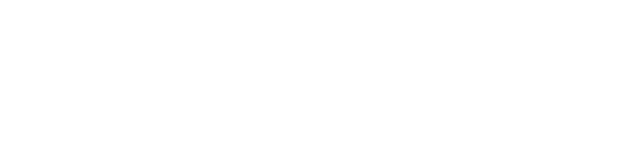
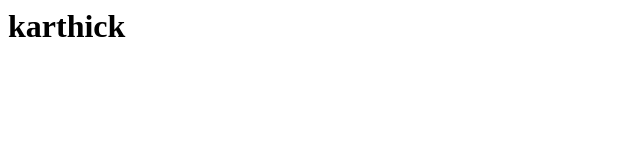
Before and after one commit to karthick3592/success, a plain HTML site: page index.html in a window 1280 px wide. Shown: the whole page, without its empty margins (0-640 px from the left). Drawn offline with Linux system fonts and the light colour scheme.

Commit message:
Update index.html

```diff
--- a/index.html
+++ b/index.html
@@ -1 +1 @@
-<amudha>
+<h1>karthick</h1>
```
